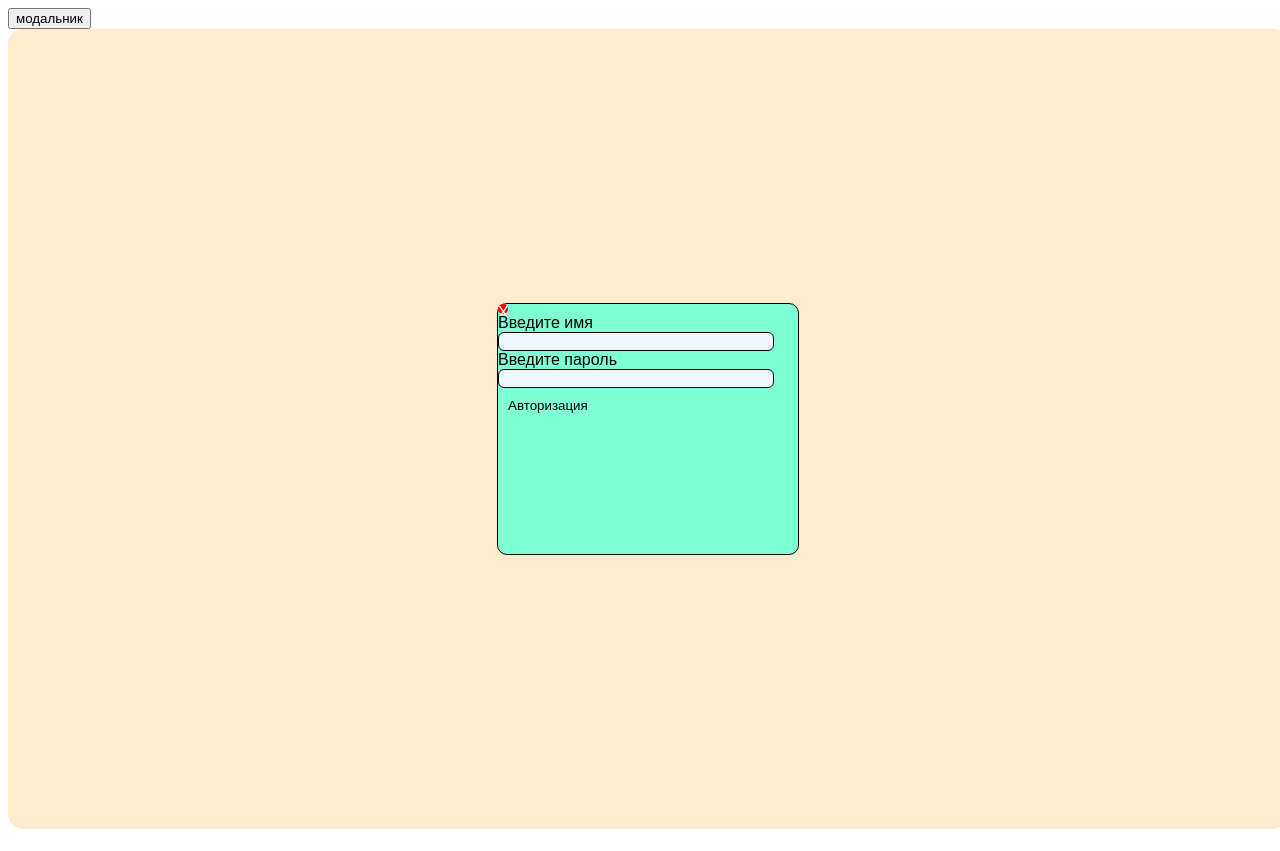
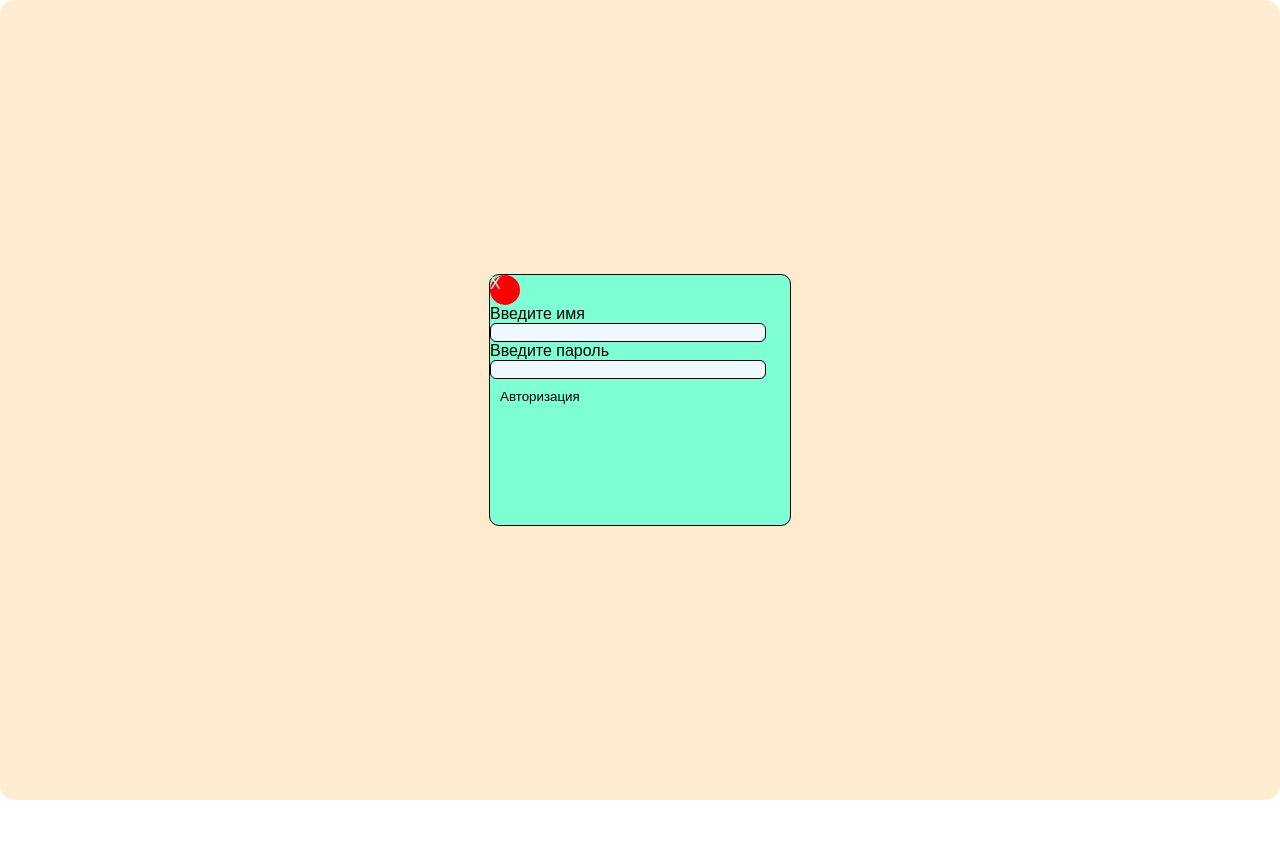
Before and after one commit to kurkumatu6/modal, a plain HTML site: page index.html in a window 1280 px wide. Both pictures are taken after a click on the button "модальник". Drawn offline with Linux system fonts and the light colour scheme.

Commit message:
css 3 apdate

```diff
--- a/style.css
+++ b/style.css
@@ -1,4 +1,4 @@
-.modalStart {
+#modalStart {
     padding: 10px;
     background-color: aliceblue;
     border-radius: 5px;
@@ -14,7 +14,9 @@
     align-items: center;
     background-color: blanchedalmond;
     margin: 0 auto;
-    position: absolute;
+    position: fixed;
+    top: 0;
+    left: 0;
 }
 .modal {
     width: 300px;
@@ -24,8 +26,8 @@
     background-color: aquamarine;
 }
 .modal-close {
-width: 10px;
-height: 10px;
+width: 30px;
+height: 30px;
 background-color: red;
 border-radius: 50%;
 color: white;
```
